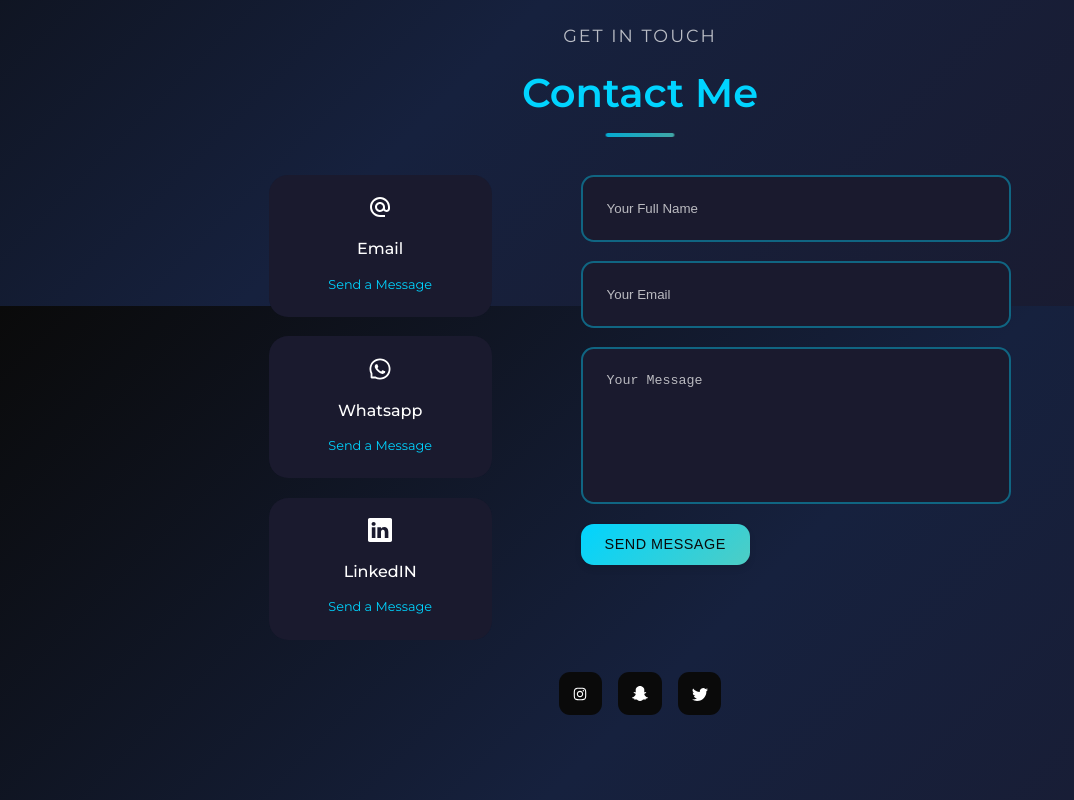
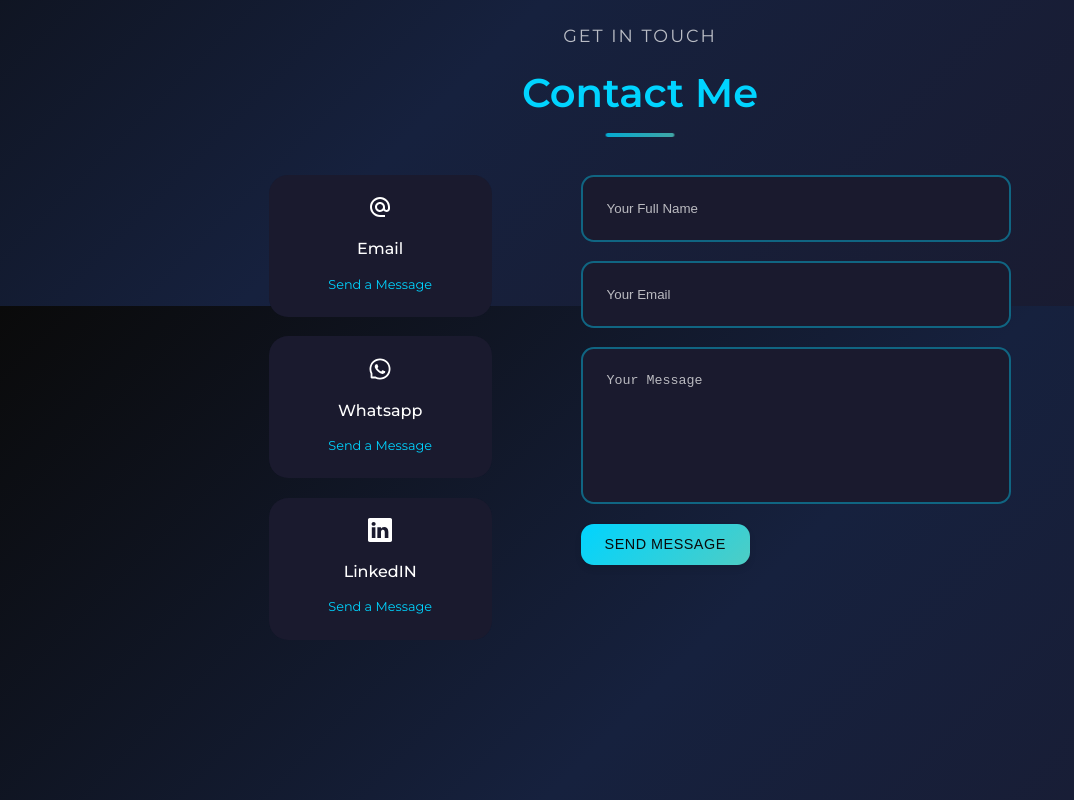
Before and after one commit to itsabhi-at/React-folio, a React (Create React App) app: page / in a window 1280 px wide. Shown: the part 3694-4494 px from the top of the page, without its empty margins (0-1074 px from the left). Built offline with nearby package versions, Linux system fonts and the light colour scheme.

Commit message:
minor change

```diff
--- a/src/components/footer/Footer.js
+++ b/src/components/footer/Footer.js
@@ -26,7 +26,7 @@ function Footer() {
           <a href="http://">Contact</a>
         </li>
       </ul> */}
-      <div className="footer__socials">
+      {/* <div className="footer__socials">
         <a href="">
           <AiOutlineInstagram />
         </a>
@@ -36,7 +36,7 @@ function Footer() {
         <a href="">
           <BsTwitter />
         </a>
-      </div>
+      </div> */}
     </footer>
   );
 }
```
